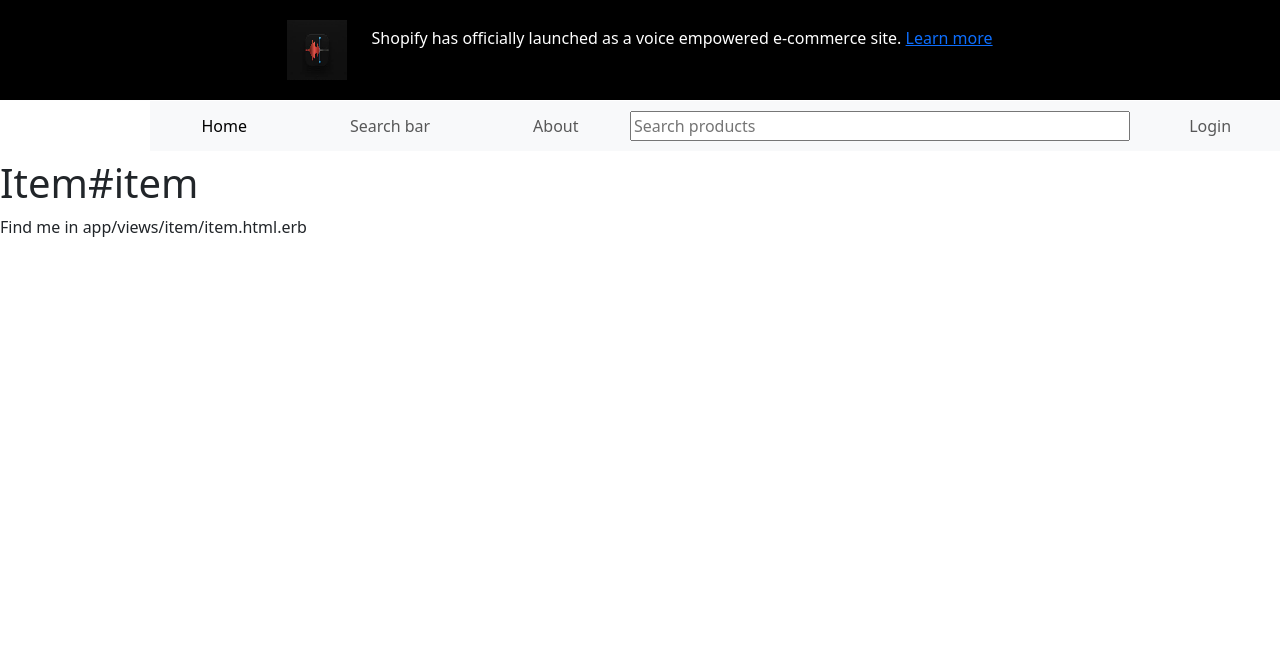
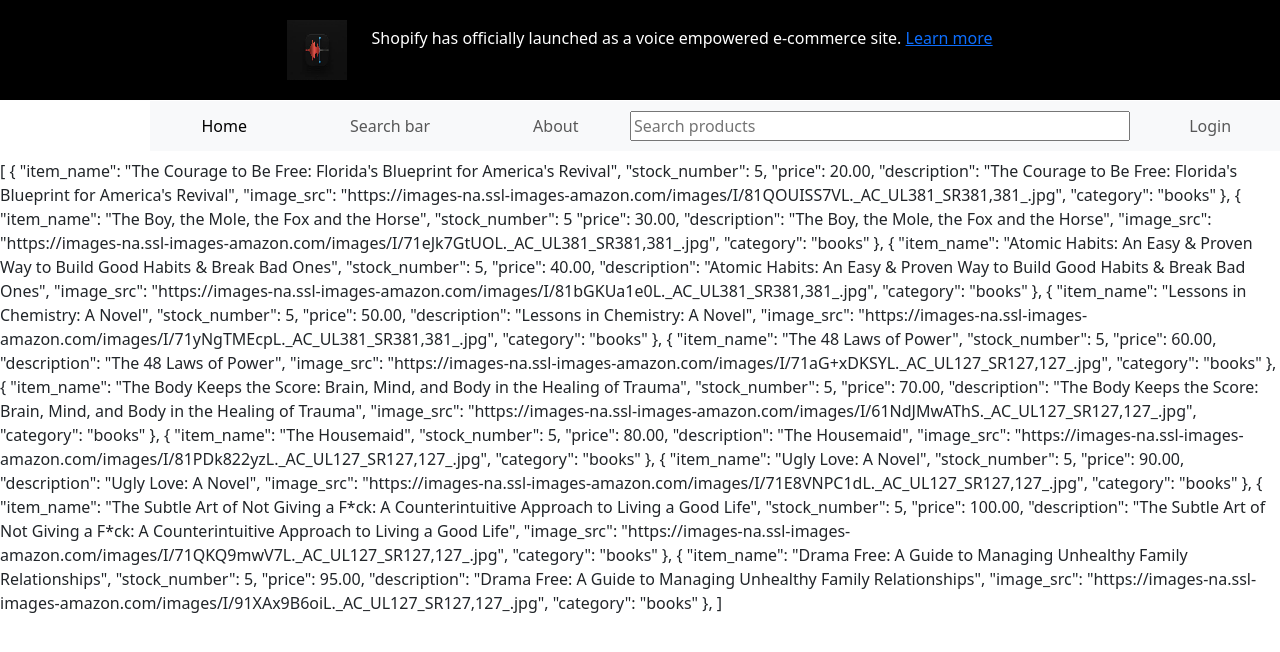
Before and after one commit to Adedotun-Adepoju/e-commerce-site, a Rails app: template app/views/item/item.html.erb in a window 1280 px wide; the page is wider, and only the part inside the window is pictured. Shown: the top 652 px of that part. Run offline with Rails 7, Linux system fonts and the light colour scheme; the template is opened without the code that fills it, so the values that code supplies are empty; style sheets or scripts are compiled from the project's sources.

Commit message:
add dynamic views for items

```diff
--- a/app/controllers/item_controller.rb
+++ b/app/controllers/item_controller.rb
@@ -56,7 +56,7 @@
       :stock_number,
       :description,
       :price,
-      :img_src,
+      :image_src,
       :category]).require(:item)
   end
 
--- a/app/views/item/item.html.erb
+++ b/app/views/item/item.html.erb
@@ -1,2 +1,82 @@
-<h1>Item#item</h1>
-<p>Find me in app/views/item/item.html.erb</p>
+[
+	{
+		"item_name": "The Courage to Be Free: Florida's Blueprint for America's Revival",
+		"stock_number": 5,
+		"price": 20.00,
+		"description": "The Courage to Be Free: Florida's Blueprint for America's Revival",
+		"image_src": "https://images-na.ssl-images-amazon.com/images/I/81QOUISS7VL._AC_UL381_SR381,381_.jpg",
+		"category": "books"
+	},
+	{
+		"item_name": "The Boy, the Mole, the Fox and the Horse",
+		"stock_number": 5
+		"price": 30.00,
+		"description": "The Boy, the Mole, the Fox and the Horse",
+		"image_src": "https://images-na.ssl-images-amazon.com/images/I/71eJk7GtUOL._AC_UL381_SR381,381_.jpg",
+		"category": "books"
+	},
+	{
+		"item_name": "Atomic Habits: An Easy & Proven Way to Build Good Habits & Break Bad Ones",
+		"stock_number": 5,
+		"price": 40.00,
+		"description": "Atomic Habits: An Easy & Proven Way to Build Good Habits & Break Bad Ones",
+		"image_src": "https://images-na.ssl-images-amazon.com/images/I/81bGKUa1e0L._AC_UL381_SR381,381_.jpg",
+		"category": "books"
+	},
+	{
+		"item_name": "Lessons in Chemistry: A Novel",
+		"stock_number": 5,
+		"price": 50.00,
+		"description": "Lessons in Chemistry: A Novel",
+		"image_src": "https://images-na.ssl-images-amazon.com/images/I/71yNgTMEcpL._AC_UL381_SR381,381_.jpg",
+		"category": "books"
+	},
+	{
+		"item_name": "The 48 Laws of Power",
+		"stock_number": 5,
+		"price": 60.00,
+		"description": "The 48 Laws of Power",
+		"image_src": "https://images-na.ssl-images-amazon.com/images/I/71aG+xDKSYL._AC_UL127_SR127,127_.jpg",
+		"category": "books"
+	},
+	{
+		"item_name": "The Body Keeps the Score: Brain, Mind, and Body in the Healing of Trauma",
+		"stock_number": 5,
+		"price": 70.00,
+		"description": "The Body Keeps the Score: Brain, Mind, and Body in the Healing of Trauma",
+		"image_src": "https://images-na.ssl-images-amazon.com/images/I/61NdJMwAThS._AC_UL127_SR127,127_.jpg",
+		"category": "books"
+	},
+	{
+		"item_name": "The Housemaid",
+		"stock_number": 5,
+		"price": 80.00,
+		"description": "The Housemaid",
+		"image_src": "https://images-na.ssl-images-amazon.com/images/I/81PDk822yzL._AC_UL127_SR127,127_.jpg",
+		"category": "books"
+	},
+	{
+		"item_name": "Ugly Love: A Novel",
+		"stock_number": 5,
+		"price": 90.00,
+		"description": "Ugly Love: A Novel",
+		"image_src": "https://images-na.ssl-images-amazon.com/images/I/71E8VNPC1dL._AC_UL127_SR127,127_.jpg",
+		"category": "books"
+	},
+	{
+		"item_name": "The Subtle Art of Not Giving a F*ck: A Counterintuitive Approach to Living a Good Life",
+		"stock_number": 5,
+		"price": 100.00,
+		"description": "The Subtle Art of Not Giving a F*ck: A Counterintuitive Approach to Living a Good Life",
+		"image_src": "https://images-na.ssl-images-amazon.com/images/I/71QKQ9mwV7L._AC_UL127_SR127,127_.jpg",
+		"category": "books"
+	},
+	{
+		"item_name": "Drama Free: A Guide to Managing Unhealthy Family Relationships",
+		"stock_number": 5,
+		"price": 95.00,
+		"description": "Drama Free: A Guide to Managing Unhealthy Family Relationships",
+		"image_src": "https://images-na.ssl-images-amazon.com/images/I/91XAx9B6oiL._AC_UL127_SR127,127_.jpg",
+		"category": "books"
+	},
+]
--- a/app/views/item/items_category.html.erb
+++ b/app/views/item/items_category.html.erb
@@ -1,14 +1,14 @@
 <% content_for :head do %>
-  <%= stylesheet_link_tag 'show' %>
+  <%= stylesheet_link_tag 'items_category' %>
 <% end %>
 
 <div class="main-container">
-		<h3 class="category-header"> Gaming </h3>
+		<h3 class="category-header"><%= @category.category_name %></h3>
     <div class="item-container">
 			<% @items.each do |item| %>
 				<div class="single-item-container">
 					<div class="image-container">
-							<%= image_tag "gaming.jpg", class:"item-image" %>
+							<%= image_tag item.image_src, class:"item-image" %>
 					</div>
 					<p class="item-name"><%= item.item_name %></p>
 					<p class="item-price">$<%= item.price %></p>
```
Also changed, not shown: app/assets/stylesheets/items_category.scss (renamed from app/assets/stylesheets/show.scss, +7 -3 lines).
